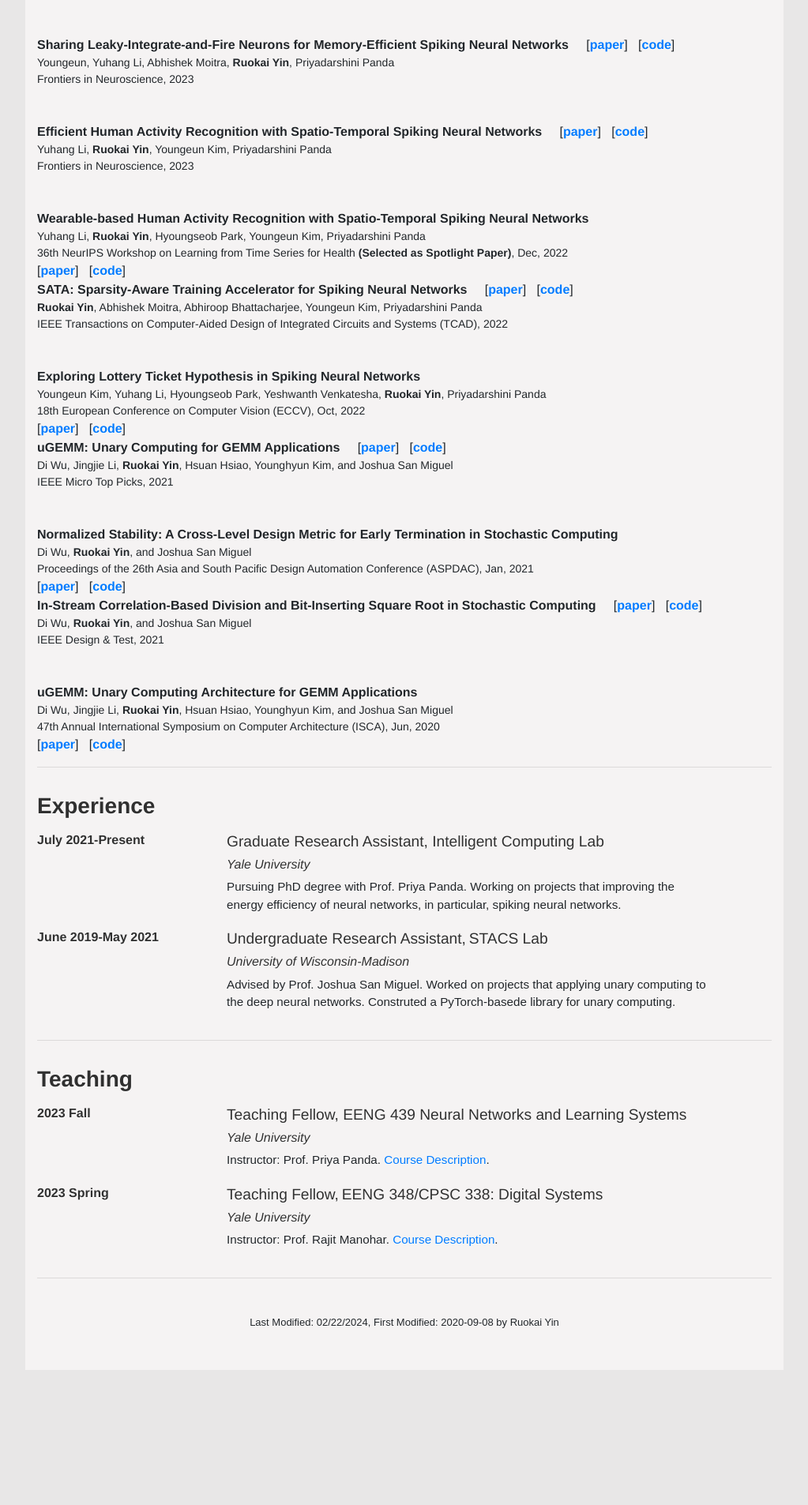
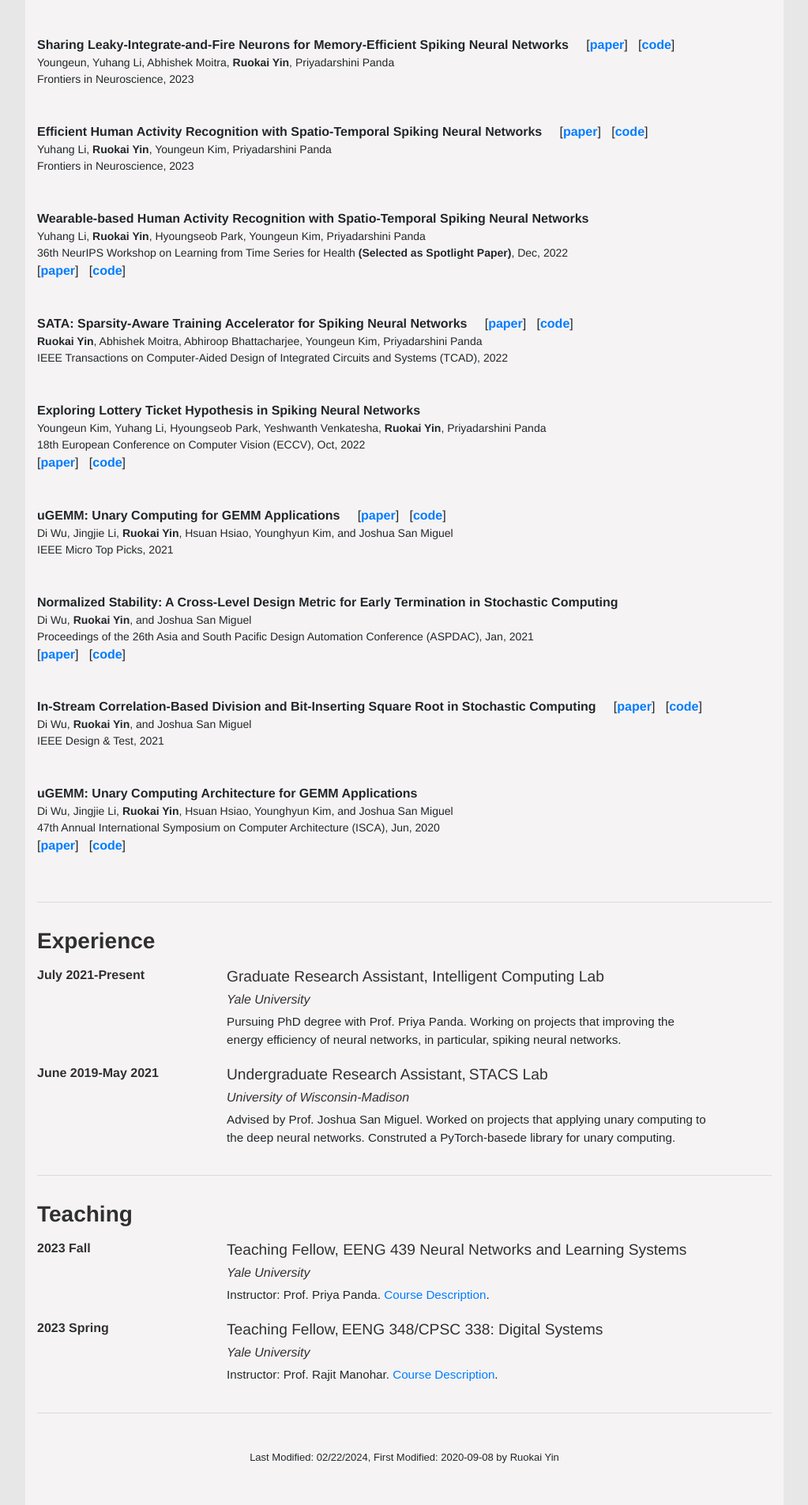
Before and after one commit to RuokaiYin/RuokaiYin.github.io, a Jekyll site: the page built from index.html, in a window 1280 px wide. Shown: the part 714-2620 px from the top of the page at 79% size, without its empty margins (128-1151 px from the left). Built offline with Jekyll 4.4.1, drawn with Linux system fonts in a browser that asks for light colours; before the commit the page ends 2449 px from its top, so only the background shows below that.

Commit message:
Update publications.html

```diff
--- a/_includes/publications.html
+++ b/_includes/publications.html
@@ -39,7 +39,7 @@
             {{ publication.month }}, {{ publication.year }} </div>
         [<a class="papertitle" href="{{ site.baseurl }}/papers/{{publication.file}}">paper</a>]
         &nbsp;
-        [<a class="papertitle" href="{{ publication.code }}">code</a>]
+        [<a class="papertitle" href="{{ publication.code }}">code</a>] <p>
         <br>
     </div>
 </div>
```
